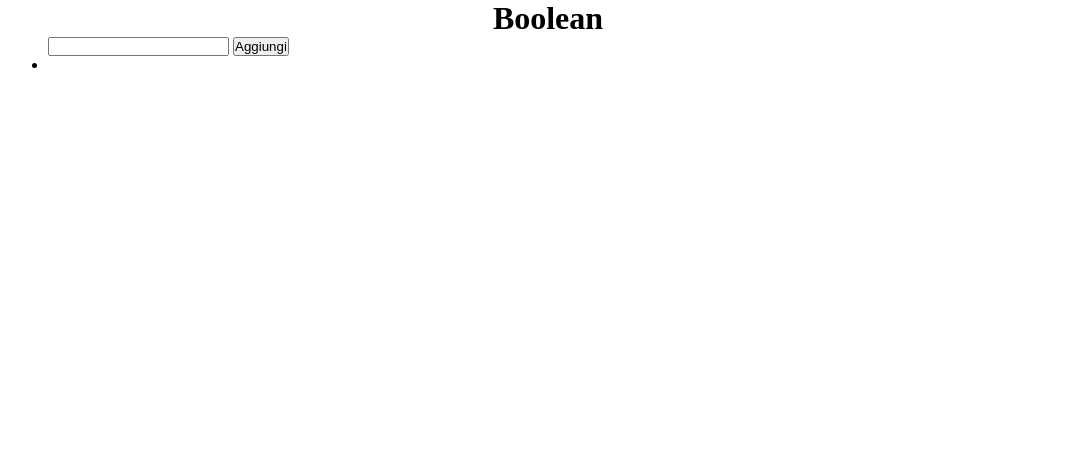
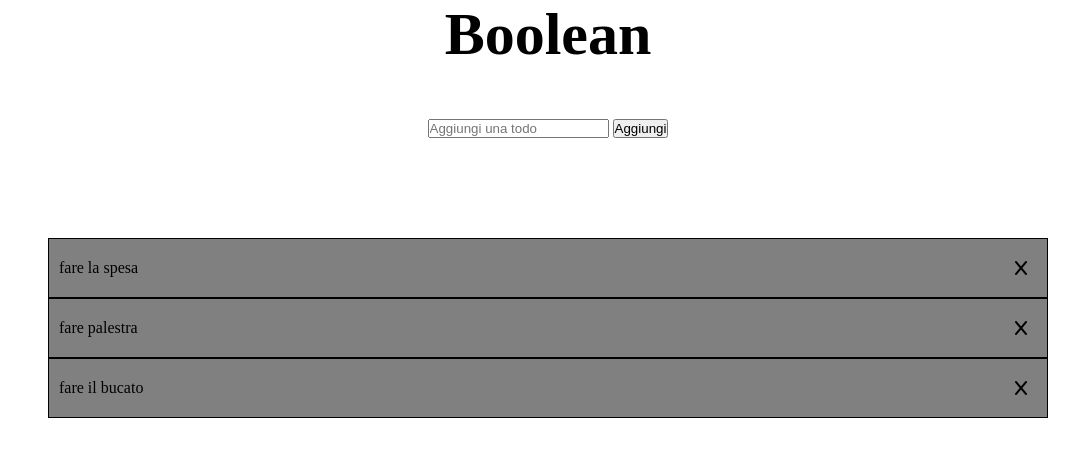
Before and after one commit to kritoma/vue-todolist, a plain HTML site: page index.html in a window 1280 px wide. Shown: the whole page, without its empty margins (92-1171 px from the left). Drawn offline with nearby package versions, Linux system fonts and the light colour scheme.

Commit message:
milestone 1

```diff
--- a/css/style.css
+++ b/css/style.css
@@ -7,8 +7,36 @@
 .container {
     max-width: 1000px;
     margin: auto;
+    text-align: center;
 }
 
 h1 {
-    text-align: center;
+    font-size: 60px;
+    margin-bottom: 50px;
 }
+
+.list {
+    margin-top: 100px;
+    background-color: grey;
+    text-decoration: none;
+}
+
+.list ul li{
+    list-style: none;
+    padding: 20px 10px;
+    text-align: left;
+    border: 1px solid black;
+    position: relative;
+}
+
+.list ul li i {
+    position: absolute;
+    top: 50%;
+    right: 20px;
+    transform: translateY(-50%);
+}
+
+
+.active {
+    text-decoration: line-through;
+}
--- a/index.html
+++ b/index.html
@@ -10,15 +10,15 @@
     <script src="https://cdn.jsdelivr.net/npm/vue@2/dist/vue.js"></script>
 </head>
 <body>
-    <div class="container">
+    <div class="container" id="app">
         <h1>Boolean</h1>
-        <form @submit.prevent="">
-            <input type="text">
+        <form @submit.prevent="addTodo()">
+            <input type="text" placeholder="Aggiungi una todo" v-model="newTodo" required>
             <button type="submit">Aggiungi</button>
         </form>
         <div class="list">
             <ul class="todos">
-                <li></li>
+                <li v-for="(todo, index) in todos">{{todo.text}}<i class="fa-solid fa-x" @click="removeTodo(index)"></i></li>
             </ul>
         </div>
     </div>
--- a/js/main.js
+++ b/js/main.js
@@ -0,0 +1,35 @@
+const app = new Vue({
+    el: "#app",
+    data: {
+        todos: [
+            {
+                text: "fare la spesa",
+                isDone: false
+            },
+            {
+                text: "fare palestra",
+                isDone: false
+            },
+            {
+                text: "fare il bucato",
+                isDone: false
+            },
+
+        ],
+        newTodo: ""
+    },
+    methods: {
+        addTodo() {
+            if (this.newTodo !== " ") {
+                this.todos.push({
+                    text: this.newTodo,
+                    isDone: false
+                });
+            }
+            this.newTodo = "";
+        },
+        removeTodo(index) {
+            this.todos.splice(index, 1)
+        }
+    }
+});
```
